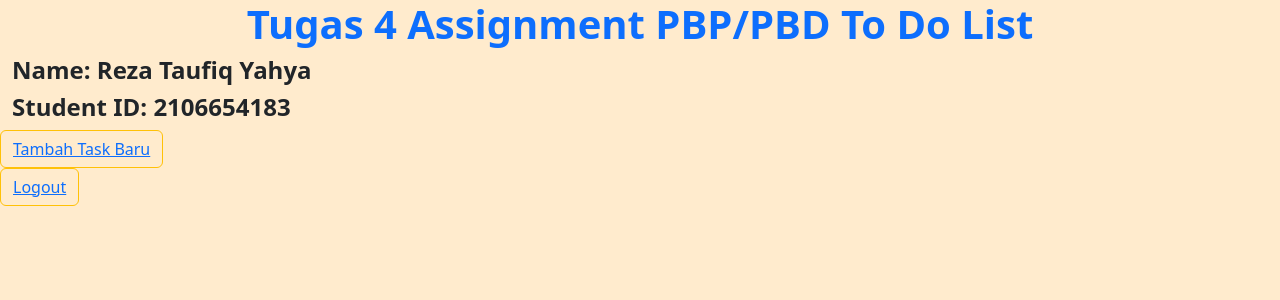
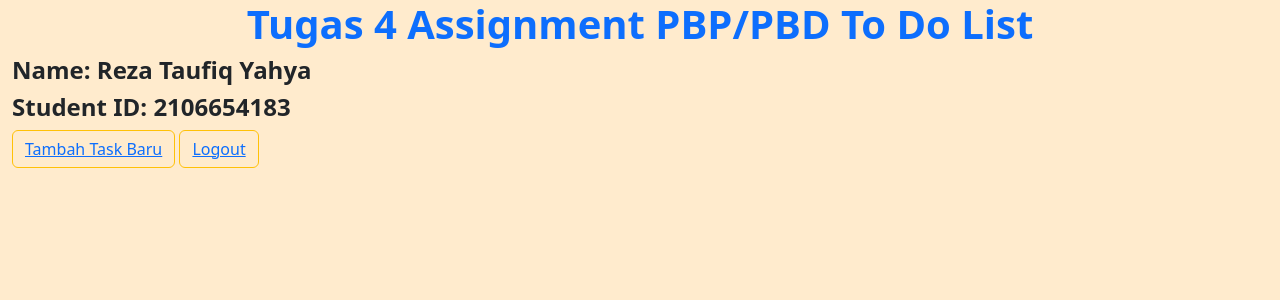
Before and after one commit to rezaty/Tugas2PBP, a Django app: page /todolist/ in a window 1280 px wide. Shown: the top 300 px of the page. Run offline with Django 4.2, Linux system fonts and the light colour scheme; the visitor is signed in with stand-in values (Sample User, id 1); data that the repository does not hold is empty.

Commit message:
Tugas 4 PBP Final

```diff
--- a/todolist/templates/create_task.html
+++ b/todolist/templates/create_task.html
@@ -6,7 +6,8 @@
 
 {% block content %}
 <body style = "background-color :blanchedalmond">
-  <h2 class="text-success container-fluid">Tambah Task</h2>
+  <div class="container-fluid">
+    <h2 class="text-success container-fluid">Tambah Task</h2>
   <div class="card text-bg-success mb-3" style="width: 25rem;">
       <form class="text-center fw-bold" action="{% url 'todolist:create_task' %}" method="post">
       <div class="card-body">
@@ -16,6 +17,7 @@
       </div>
       </form>
     </div>
+  </div>
 
 </body>
 
--- a/todolist/templates/todolist.html
+++ b/todolist/templates/todolist.html
@@ -10,10 +10,15 @@
   <h4 class="fw-bold container-fluid">Name: {{nama}}</h4>
   <h4 class="fw-bold container-fluid">Student ID: {{NPM}}</h4>
 
+  <div class="container-fluid">
     <button class="btn btn-outline-warning"><a href="{% url 'todolist:create_task' %}">Tambah Task Baru</a></button>
+    <button class="btn btn-outline-warning text-center" ><a href="{% url 'todolist:logout' %}">Logout</a></button>
+  </div>
+
+  <div class="container-fluid">
     {% for item in todolist %}
-  <div class="card text-bg-dark mb-3" style="width: 25rem;">
-    <div class="card-body">
+    <div class="card border-primary mb-3" style="width: 25rem;">
+      <div class="card-body" style="display:inline-block; vertical-align : middle;">
         <h5 class="card-title">{{item.title}}</h5>
         <h6 class="card-subtitle mb-2 text-muted">{{item.date}}</h6>
         <p class="card-text">{{item.description}}</p>
@@ -29,7 +34,8 @@
       </div>
     </div>
     <div>
-    <button class="btn btn-outline-warning text-center" ><a href="{% url 'todolist:logout' %}">Logout</a></button>
     </div>
+  </div>
+
 </body>
 {% endblock content %}
```
Lines whose indentation alone changed are shown as unchanged.
